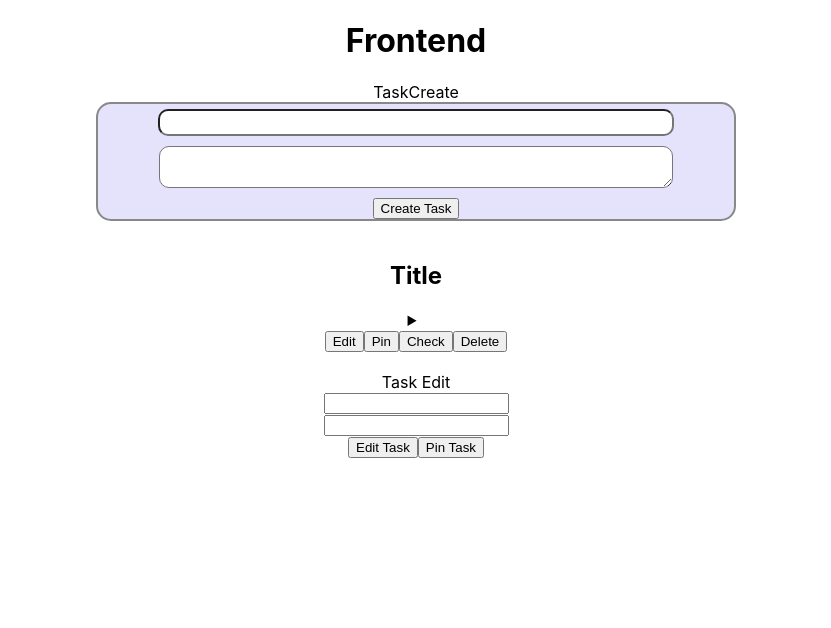
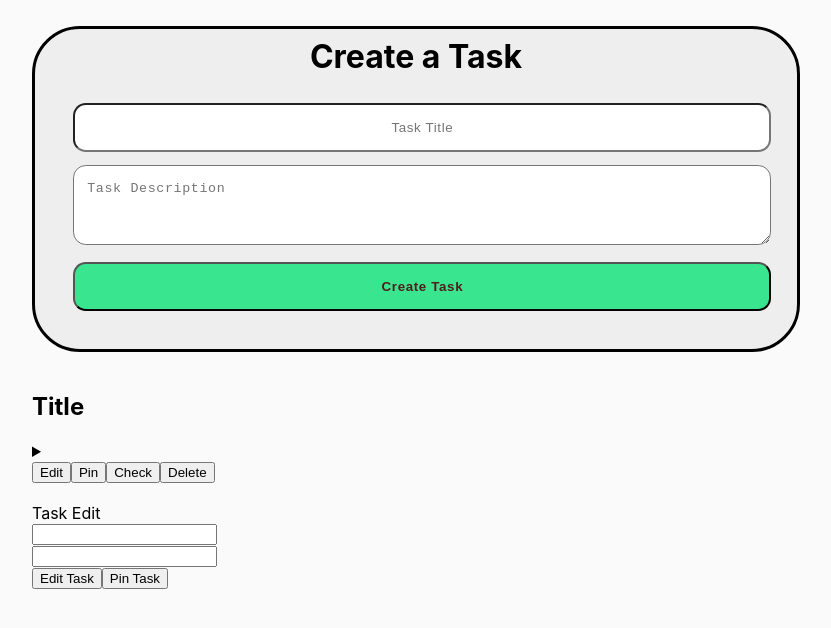
Before and after one commit to jaafari-R/TodoList-Webapp, a React (Create React App) app in the folder frontend/: page / in a window 1280 px wide. Shown: the top 628 px of the page, without its empty margins (224-1055 px from the left). Built offline with nearby package versions, Linux system fonts and the light colour scheme.

Commit message:
Added initial style for Task create

```diff
--- a/frontend/src/App.css
+++ b/frontend/src/App.css
@@ -1,38 +1,5 @@
 .App {
-  text-align: center;
+  padding-top: 2%;
+  padding-left: 20%;
+  padding-right: 20%;
 }
-
-.App-logo {
-  height: 40vmin;
-  pointer-events: none;
-}
-
-@media (prefers-reduced-motion: no-preference) {
-  .App-logo {
-    animation: App-logo-spin infinite 20s linear;
-  }
-}
-
-.App-header {
-  background-color: #282c34;
-  min-height: 100vh;
-  display: flex;
-  flex-direction: column;
-  align-items: center;
-  justify-content: center;
-  font-size: calc(10px + 2vmin);
-  color: white;
-}
-
-.App-link {
-  color: #61dafb;
-}
-
-@keyframes App-logo-spin {
-  from {
-    transform: rotate(0deg);
-  }
-  to {
-    transform: rotate(360deg);
-  }
-}
--- a/frontend/src/App.js
+++ b/frontend/src/App.js
@@ -8,7 +8,6 @@ import TaskView from './components/TaskView';
 function App() {
   return (
     <div className="App">
-      <h1>Frontend</h1>
       <TaskCreate />
       <br />
       <TaskView />
--- a/frontend/src/components/TaskCreate.css
+++ b/frontend/src/components/TaskCreate.css
@@ -1,26 +1,35 @@
-.create__form {
-    border-style: solid;
-    border-width: 2px;
-    border-radius: 15px;
-    border-color: #888;
-    background-color: #e5e2fc;
-    margin-left: 25%;
-    margin-right: 25%;
+.create-task {
+    background-color: #eee;
+    border: solid .2rem;
+    border-radius: 3rem;
+    padding: 2rem;
+    padding-top: 0rem;
 }
 
-.create__input {
-    text-align: center;
-    width: 80%;
-    margin: 5px;
-    font-size: large;
-    border-radius: 10px;
+.create-task input, .create-task button, .create-task textarea {
+    margin: .4rem;
+    padding: .8rem;
+    width: 100%;
+    border-radius: .8rem;
+    line-height: 1.2rem;
+    letter-spacing: .04rem;
 }
 
-.create__taskDescription {
-    text-align: left;
-    text-indent: 2%;
-    width: 80%;
-    margin: 5px;
-    border-radius: 10px;
-    font-size: large;
+.create-task h1 {
+    margin-top: 0.5rem;
+    text-align: center;
 }
+
+.create-taskTitle {
+    text-align: center;
+}
+
+.create-taskDescription {
+    height: 5rem;
+}
+
+.create-taskButton {
+    background: #39e68f;
+    color: #501d1d;
+    font-weight: 600;
+}
--- a/frontend/src/components/TaskCreate.js
+++ b/frontend/src/components/TaskCreate.js
@@ -37,13 +37,14 @@ function TaskCreate() {
     }
 
   return (
-    <div>TaskCreate
-        <form className="create__form" action="">
-            <input className="create__input" id="taskTitle" type="text" value={taskTitle} onChange={updateTaskTitle}/>
+    <div>
+        <form className="create-task" action="">
+            <h1>Create a Task</h1>
+            <input className="create-taskTitle" id="taskTitle" type="text" value={taskTitle} onChange={updateTaskTitle} placeholder='Task Title'/>
             <br />
-            <textarea className="create__taskDescription" name="taskDescription" id="taskDescription" cols="30" rows="10 value={taskDescription} onChange={updateTaskDescription}"></textarea>
+            <textarea className="create-taskDescription" name="taskDescription" id="taskDescription" cols="30" rows="10 value={taskDescription} onChange={updateTaskDescription}" placeholder='Task Description'></textarea>
             <br />
-            <button onClick={createTask}>Create Task</button>
+            <button className="create-taskButton" onClick={createTask}>Create Task</button>
         </form>
     </div>
   )
--- a/frontend/src/index.css
+++ b/frontend/src/index.css
@@ -11,3 +11,12 @@ code {
   font-family: source-code-pro, Menlo, Monaco, Consolas, 'Courier New',
     monospace;
 }
+
+* {
+  box-sizing: border-box;
+}
+
+body {
+  min-height: 100%;
+  background-color: #fafafa;
+}
```
